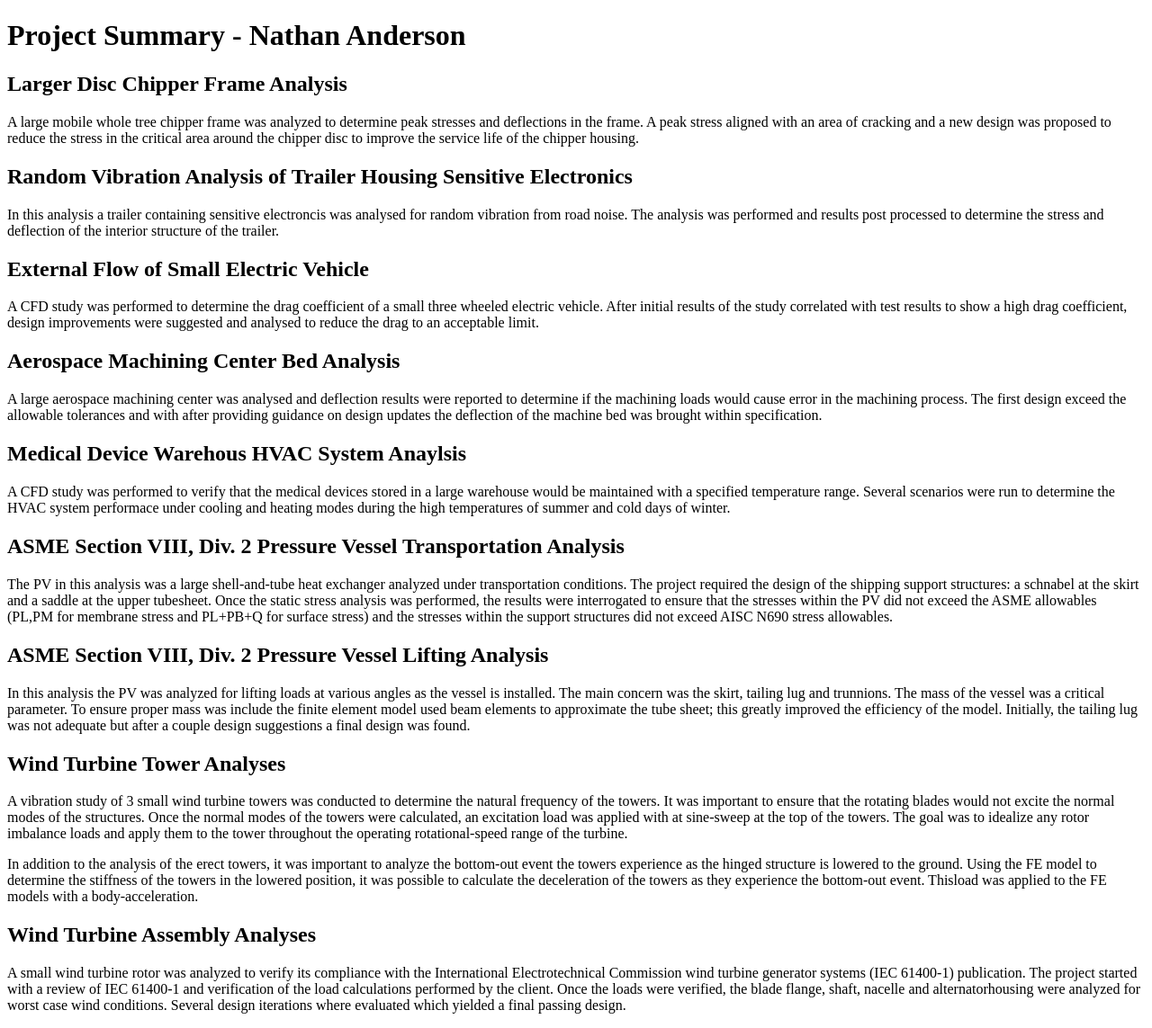
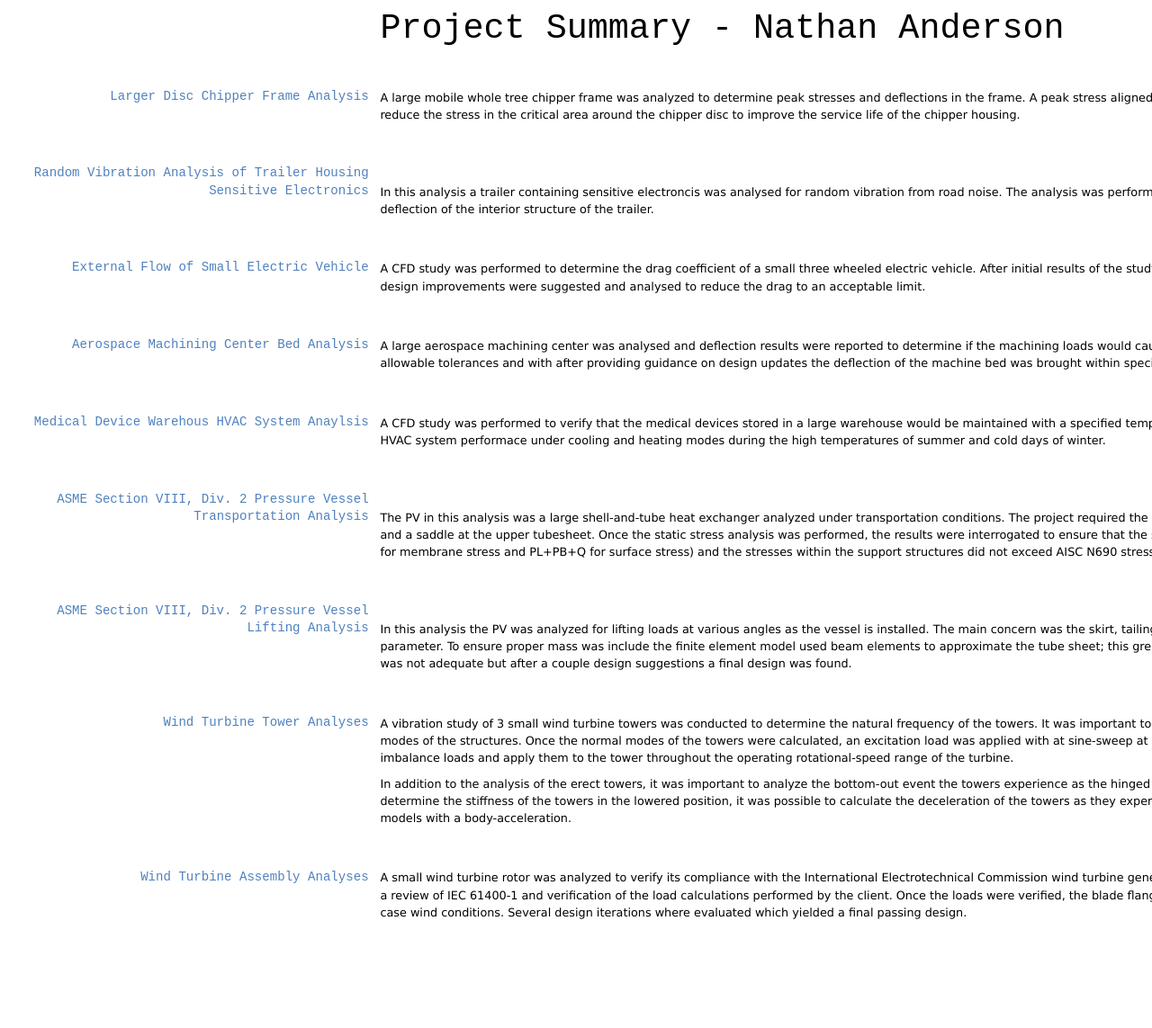
Before and after one commit to na/na.github.com, a Jekyll site: the page built from projects.md, in a window 1280 px wide. Shown: the whole page at 90% size. Built offline with Jekyll 4.4.1, drawn with Linux system fonts in a browser that asks for light colours; after the commit the page ends 1033 px from its top, so only the background shows below that.

Commit message:
updated href for stylesheets

```diff
--- a/_layouts/cv.html
+++ b/_layouts/cv.html
@@ -3,8 +3,8 @@
 <head>
   <meta charset=utf-8 />
   <title> {% if page.title %} {{ page.title }} | {% endif %} CV</title>
-  <link href="media/cv-screen.css" type="text/css" rel="stylesheet" media="screen">
-  <link href="media/cv-print.css" type="text/css" rel="stylesheet" media="print">
+  <link href="/media/cv-screen.css" type="text/css" rel="stylesheet" media="screen">
+  <link href="/media/cv-print.css" type="text/css" rel="stylesheet" media="print">
 </head>
 <body>
   <div id="main">
```
